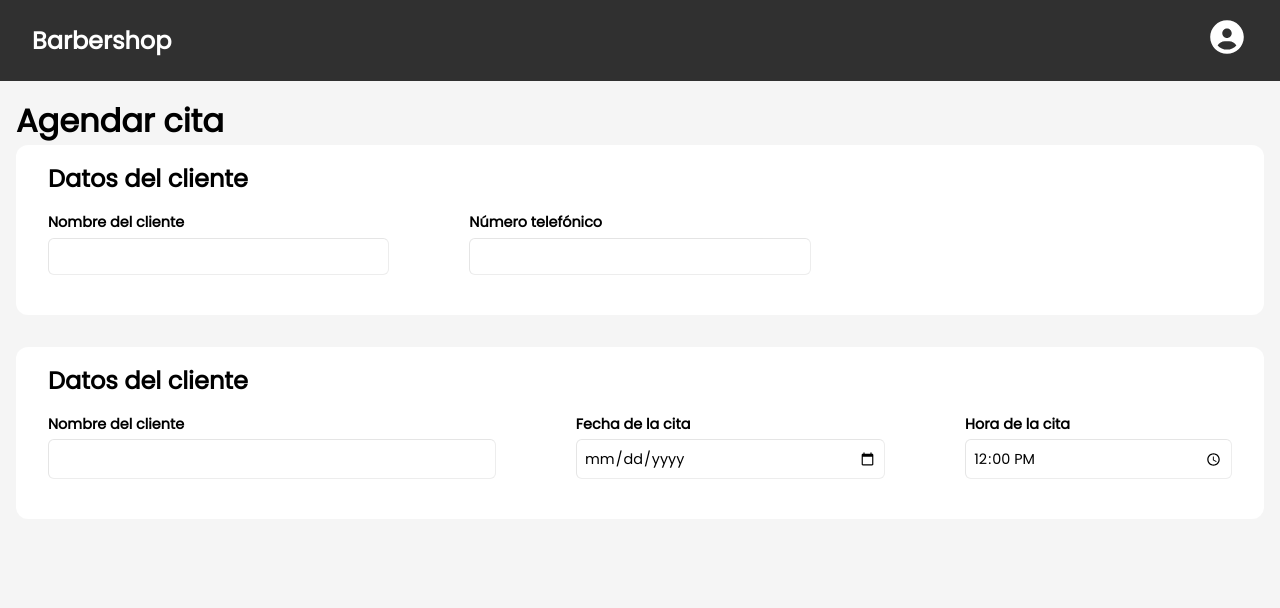
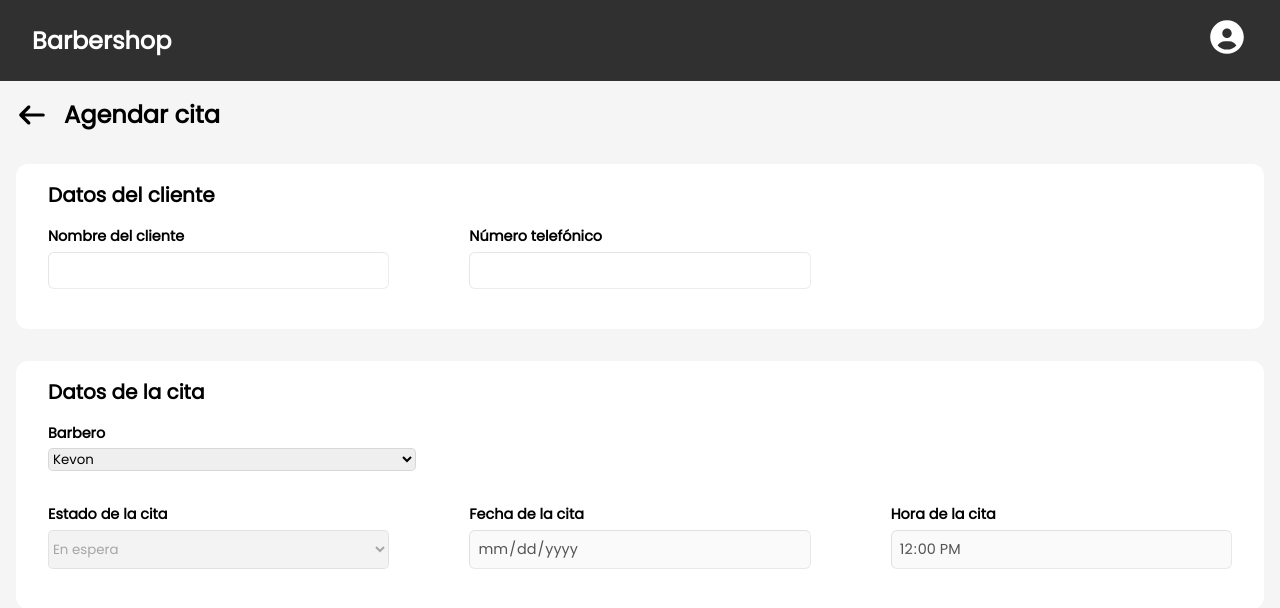
Before and after one commit to julianvent/sgbarbershop-frontend, a Next.js app in the folder frontend/: page /dashboard/appointments/new in a window 1280 px wide. Shown: the top 608 px of the page. Built offline with nearby package versions, Linux system fonts and the light colour scheme.

Commit message:
add: select component and appointment data form

```diff
--- a/frontend/src/app/components/form/input/Input.jsx
+++ b/frontend/src/app/components/form/input/Input.jsx
@@ -9,6 +9,7 @@ const Input = ({
   validation,
   autoComplete,
   defaultValue,
+  disabled,
 }) => {
   const {
     register,
@@ -24,6 +25,7 @@ const Input = ({
         placeholder={placeholder}
         autoComplete={autoComplete}
         defaultValue={defaultValue}
+        disabled={disabled}
         {...register(id, validation)}
       />
       {errors[id] && <span role="alert">{errors[id].message}</span>}
--- a/frontend/src/app/components/form/input/Input.module.css
+++ b/frontend/src/app/components/form/input/Input.module.css
@@ -22,3 +22,8 @@
     font-size: 0.8rem;
     color: rgb(196, 0, 0);
 }
+
+.field>select {
+    border-radius: 5px;
+    border-color: rgba(0, 0, 0, 0.1);
+}
--- /dev/null
+++ b/frontend/src/app/components/form/input/Select.jsx
@@ -0,0 +1,38 @@
+import { useFormContext } from "react-hook-form";
+import styles from "./Input.module.css";
+import { useState } from "react";
+
+const Select = ({ id, label, options, disabled }) => {
+  const {
+    register,
+    formState: { errors },
+  } = useFormContext();
+
+  const [selectedOption, setSelectedOption] = useState(options[0]);
+
+  console.log(selectedOption);
+
+  return (
+    <div className={styles.field}>
+      <label htmlFor={id}>{label}</label>
+      <select
+        value={selectedOption}
+        // FIX: selected option does not change
+        onChange={(e) => {
+          setSelectedOption(e.target.value);
+        }}
+        id={id}
+        disabled={disabled}
+        {...register(id)}
+      >
+        {options.map((value) => (
+          <option key={value} value={value}>
+            {value}
+          </option>
+        ))}
+      </select>
+    </div>
+  );
+};
+
+export default Select;
--- a/frontend/src/app/dashboard/appointments/forms/Appointment-Form.module.css
+++ b/frontend/src/app/dashboard/appointments/forms/Appointment-Form.module.css
@@ -1,6 +1,10 @@
 .formLayout {
     display: grid;
     gap: 2em;
+}
+
+.formLayout h2 {
+    font-size: 1.25rem;
 }
 
 .fieldsContainer {
@@ -20,9 +24,18 @@
     gap: 5em;
 }
 
-.appointmentFields {
+.scheduleFields {
     display: grid;
     grid-auto-flow: column;
+    grid-template-columns: repeat(3, 1fr);
 
     gap: 5em;
 }
+
+.servicesFields {
+    display: grid;
+    grid-auto-flow: column;
+    grid-template-columns: 1fr 2fr;
+
+    gap: 5em;
+}
--- a/frontend/src/app/dashboard/appointments/forms/AppointmentForm.jsx
+++ b/frontend/src/app/dashboard/appointments/forms/AppointmentForm.jsx
@@ -1,23 +1,25 @@
 "use client";
 import Input from "@/app/components/form/input/Input";
+import Select from "@/app/components/form/input/Select";
 import styles from "./Appointment-Form.module.css";
 import { FormProvider, useForm } from "react-hook-form";
 import {
+  barberValidation,
   customerNameValidation,
   dateValidation,
   phoneValidation,
   scheduleValidation,
+  statusValidation,
 } from "@/app/utils/inputValidators";
+import { useState } from "react";
 
 export default function AppointmentForm() {
+  const [isBarberSelected, setIsBarberSelected] = useState(false);
   const methods = useForm();
 
-  const currentDate = new Date();
-  console.log(
-    `${currentDate.getFullYear()}-${currentDate.getMonth()}-${currentDate.getDay()}`
-  );
-
-  console.log(currentDate.toLocaleDateString());
+  const onChange = () => {
+    console.log("hola");
+  };
 
   return (
     <FormProvider {...methods}>
@@ -31,15 +33,20 @@ export default function AppointmentForm() {
             </div>
           </div>
           <div className={styles.fieldsContainer}>
-            <h2>Datos del cliente</h2>
-            <div className={styles.appointmentFields}>
-              <Input {...customerNameValidation}></Input>
+            <h2>Datos de la cita</h2>
+            <div className={styles.servicesFields}>
+              <Select {...barberValidation}></Select>
+            </div>
+            <div className={styles.scheduleFields}>
+              <Select
+                disabled={!isBarberSelected}
+                {...statusValidation}
+              ></Select>
+              <Input disabled={!isBarberSelected} {...dateValidation}></Input>
               <Input
-                // FIX: check this later
-                defaultValue={`${currentDate.toLocaleDateString()}`}
-                {...dateValidation}
+                disabled={!isBarberSelected}
+                {...scheduleValidation}
               ></Input>
-              <Input {...scheduleValidation}></Input>
             </div>
           </div>
         </div>
--- a/frontend/src/app/dashboard/appointments/new/New-Appointment.module.css
+++ b/frontend/src/app/dashboard/appointments/new/New-Appointment.module.css
@@ -1,5 +1,28 @@
 .mainContainer {
+    display: grid;
+    grid-template-rows: auto 1fr;
+
+    gap: 2em;
     padding: 1em;
-    background-color: rgb(245, 245, 245);
+    background-color: #f5f5f5;
     height: 100%;
 }
+
+.titleContainer {
+    display: flex;
+    align-items: center;
+    gap: 1em;
+}
+
+.titleContainer h1 {
+    font-size: 1.5rem;
+}
+
+.return {
+    max-width: 2em;
+    max-height: 2em;
+}
+
+.return img {
+    width: 100%;
+}
--- a/frontend/src/app/dashboard/appointments/new/page.jsx
+++ b/frontend/src/app/dashboard/appointments/new/page.jsx
@@ -4,6 +4,7 @@ import { useRouter } from "next/navigation";
 import AppointmentForm from "../forms/AppointmentForm";
 import Header from "@/app/components/header/Header";
 import styles from "./New-Appointment.module.css";
+import Link from "next/link";
 
 export default function Dashboard() {
   const router = useRouter();
@@ -16,7 +17,14 @@ export default function Dashboard() {
     <>
       <Header></Header>
       <main className={styles.mainContainer}>
-        <h1>Agendar cita</h1>
+        <div className={styles.titleContainer}>
+          <Link href={"/dashboard/appointments"}>
+            <figure className={styles.return}>
+              <img src="/arrow-left-solid-full.svg" alt="return" />
+            </figure>
+          </Link>
+          <h1>Agendar cita</h1>
+        </div>
         <AppointmentForm></AppointmentForm>
       </main>
     </>
--- a/frontend/src/app/globals.css
+++ b/frontend/src/app/globals.css
@@ -13,6 +13,10 @@ body {
 }
 
 input {
+  font-family: var(--font-poppins-sans);
+}
+
+select {
   font-family: var(--font-poppins-sans);
 }
 
--- a/frontend/src/app/utils/inputValidators.js
+++ b/frontend/src/app/utils/inputValidators.js
@@ -76,3 +76,17 @@ export const scheduleValidation = {
     required: "Requerido",
   },
 };
+
+export const statusValidation = {
+  id: "appointmentStatus",
+  name: "appointmentStatus",
+  label: "Estado de la cita",
+  options: ["En espera", "Cancelada"],
+};
+
+export const barberValidation = {
+  id: "barber",
+  name: "barber",
+  label: "Barbero",
+  options: ["Kevon", "Adriansin"],
+};
```
Also changed, not shown: frontend/public/arrow-left-solid-full.svg (added).
